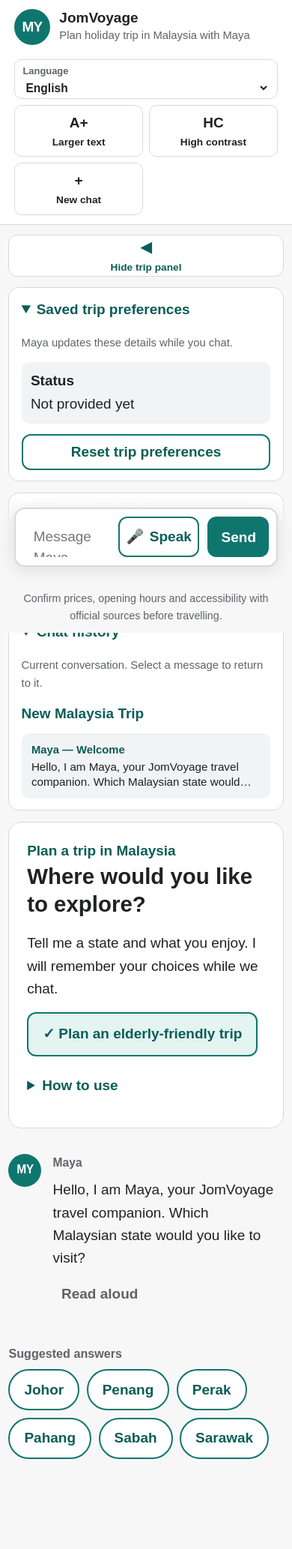
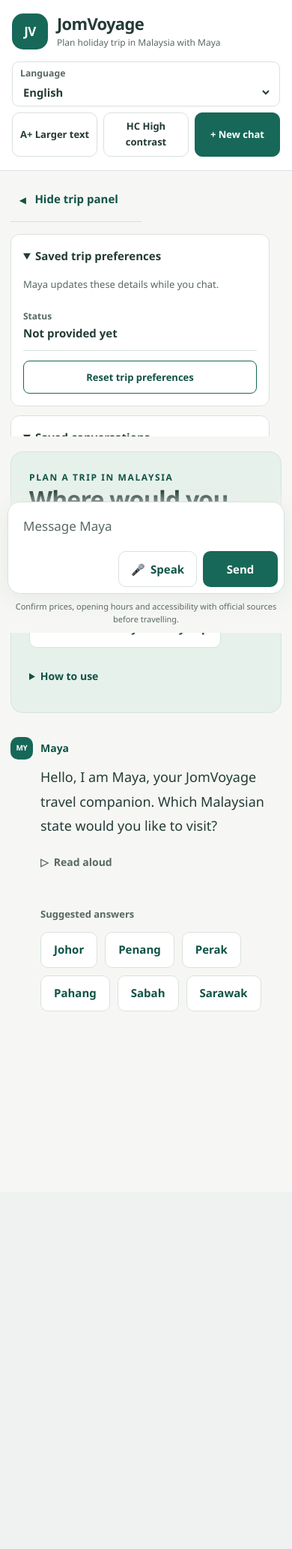
Before and after one commit to HeikinCDS/travel-chatbot, a Flask app: page / in a window 390 px wide. Shown: the top 2066 px of the page at 75% size. After the commit the page ends 1349 px from the top, so only its background shows below. Run offline with Flask 3, Linux system fonts and the light colour scheme; some libraries are stand-ins or nearby versions.

Commit message:
Refresh JomVoyage website design and preserve classic backup

```diff
--- /dev/null
+++ b/static/design.js
@@ -0,0 +1,18 @@
+/* Presentation only. The original design is an offline backup, not a user setting. */
+(() => {
+  // Ignore old design preferences; never change saved conversations or settings.
+  document.documentElement.dataset.design = "modern";
+  document.addEventListener("DOMContentLoaded", () => {
+    // Keep sticky panels and the composer clear of wrapped multilingual controls.
+    if (window.ResizeObserver) {
+      const header = document.querySelector(".top-bar");
+      const composer = document.querySelector(".composer-area");
+      const observer = new ResizeObserver(() => {
+        document.documentElement.style.setProperty("--header-height", `${header.offsetHeight}px`);
+        document.documentElement.style.setProperty("--composer-height", `${composer.offsetHeight}px`);
+      });
+      observer.observe(header);
+      observer.observe(composer);
+    }
+  });
+})();
--- /dev/null
+++ b/static/modern.css
@@ -0,0 +1,186 @@
+/* Optional visual layer. styles.css is the unchanged, recoverable Classic design. */
+:root {
+  --page: #f6f7f4;
+  --surface: #ffffff;
+  --surface-soft: #edf2ee;
+  --text: #243b37;
+  --muted: #596962;
+  --line: #d9e2dc;
+  --accent: #176858;
+  --accent-dark: #105346;
+  --accent-soft: #e7f1eb;
+  --focus: #b87312;
+  --header-height: 100px;
+  --composer-height: 160px;
+  --sidebar-width: 280px;
+  --layout-gap: 32px;
+  font-family: "Segoe UI", Arial, sans-serif;
+  font-size: 18px;
+}
+body { padding-bottom: calc(var(--composer-height) + 32px); line-height: 1.65; }
+button, select, textarea, summary { -webkit-tap-highlight-color: transparent; }
+button, select { touch-action: manipulation; }
+button { transition: background-color .15s, border-color .15s, box-shadow .15s; }
+.top-bar {
+  min-height: 94px;
+  padding: 16px max(24px, calc((100% - 1440px) / 2));
+  gap: 24px;
+  background: var(--surface);
+  backdrop-filter: none;
+}
+.brand { gap: 12px; flex-shrink: 0; }
+.brand-mark { border-radius: 15px; width: 48px; height: 48px; font-size: 17px; }
+.brand strong { font-size: 22px; letter-spacing: -.7px; }
+.brand small { max-width: 260px; font-size: 12px; margin-top: 4px; line-height: 1.4; }
+.accessibility-controls { align-items: stretch; gap: 8px; flex-wrap: wrap; justify-content: flex-end; }
+.language-control { min-width: 132px; padding: 5px 10px; border-radius: 9px; font-weight: 600; }
+.language-control select { min-height: 26px; font-weight: 600; cursor: pointer; }
+.control-button { border: 1px solid var(--line); background: var(--surface); font-size: 14px; font-weight: 600; padding: 10px; }
+#reset-button { background: var(--accent); color: white; padding-inline: 16px; border-color: var(--accent); }
+#reset-button:hover { background: var(--accent-dark); }
+.app-layout {
+  width: min(1440px, calc(100% - 48px));
+  grid-template-columns: var(--sidebar-width) minmax(0, 1fr);
+  gap: var(--layout-gap);
+  margin-top: 28px;
+}
+.sidebar-hidden { --sidebar-width: 180px; }
+.sidebar-hidden .app-layout { width: min(1440px, calc(100% - 48px)); grid-template-columns: var(--sidebar-width) minmax(0, 1fr); }
+.sidebar-region { top: calc(var(--header-height) + 20px); }
+.sidebar-toggle-button { text-align: left; border: 0; border-bottom: 1px solid var(--line); border-radius: 0; background: transparent; padding: 0 12px 12px; margin-bottom: 16px; font-size: 15px; font-weight: 600; }
+.sidebar-toggle-button span:first-child { display: inline-block; margin-right: 8px; font-size: 11px; }
+.trip-sidebar { max-height: calc(100dvh - var(--header-height) - 96px); padding-right: 6px; scrollbar-width: thin; }
+.sidebar-card { padding: 16px; border-radius: 12px; margin-bottom: 14px; }
+.sidebar-card summary { min-height: 40px; font-size: 15px; font-weight: 650; color: var(--text); }
+.sidebar-help, .history-empty { font-size: 13px; line-height: 1.6; }
+.preference-list { gap: 0; }
+.preference-list div { padding: 10px 0; border-radius: 0; border-bottom: 1px solid var(--line); background: transparent; }
+.preference-list dt { color: var(--muted); font-size: 12px; font-weight: 600; }
+.preference-list dd { font-size: 15px; font-weight: 600; }
+.sidebar-reset-button { border-width: 1px; min-height: 44px; font-size: 13px; border-radius: 8px; }
+.current-conversation-title { font-size: 14px; }
+.saved-conversation-item { padding: 10px; background: var(--page); border-radius: 8px; }
+.saved-conversation-item.active { border-width: 1px; background: var(--accent-soft); }
+.saved-conversation-open { font-size: 14px; }
+.saved-conversation-open small { font-size: 12px; }
+.saved-conversation-actions button { min-height: 44px; font-weight: 600; font-size: 12px; }
+.chat-history button { padding: 12px; background: transparent; border-bottom-color: var(--line); border-radius: 6px; }
+.history-speaker { font-size: 13px; }
+.history-preview { font-size: 13px; line-height: 1.55; margin-top: 4px; }
+.conversation-shell { padding: 0 12px; }
+.intro-card {
+  position: relative;
+  display: block;
+  overflow: hidden;
+  padding: 36px;
+  border: 1px solid var(--line);
+  border-radius: 22px;
+  background: var(--accent-soft);
+  margin-bottom: 30px;
+}
+.intro-card > div { position: relative; max-width: 680px; }
+.eyebrow { font-size: 12px; font-weight: 700; letter-spacing: 1.6px; text-transform: uppercase; margin-bottom: 12px; }
+h1 { font-size: clamp(28px, 3.1vw, 43px); line-height: 1.16; letter-spacing: -1.5px; font-weight: 650; max-width: 520px; }
+.intro-card p:not(.eyebrow) { color: var(--muted); font-size: 16px; line-height: 1.65; max-width: 490px; margin-top: 16px; }
+.easy-access-start-button { background: var(--surface); border-width: 1px; border-color: var(--line); border-radius: 10px; padding: 12px 16px; font-size: 15px; font-weight: 650; margin-top: 22px; }
+.help-details { margin-top: 18px; position: relative; }
+.help-details summary { display: list-item; width: fit-content; min-height: 44px; padding-block: 8px; font-size: 14px; font-weight: 600; }
+.help-details p { max-width: 620px !important; }
+.messages { padding: 8px 0; min-height: 180px; }
+.message-row { gap: 14px; margin-bottom: 30px; scroll-margin-top: calc(var(--header-height) + 24px); }
+.assistant-mark { width: 36px; height: 36px; font-size: 12px; border-radius: 12px; }
+.speaker-name { font-size: 14px; color: var(--accent-dark); margin: 3px 0 8px; font-weight: 650; }
+.message-content { max-width: 800px; }
+.assistant-row .message-content.has-recommendations { max-width: calc(100% - 50px); }
+.assistant-message { line-height: 1.8; }
+.user-message { background: var(--accent-soft); border: 1px solid var(--line); border-radius: 16px 16px 4px 16px; padding: 14px 20px; }
+.speak-button { font-size: 14px; padding-inline: 0; font-weight: 600; margin-top: 6px; }
+.speak-button::before { content: "\25B7"; margin-right: 7px; }
+.recommendations { gap: 16px; grid-template-columns: repeat(auto-fit, minmax(min(220px, 100%), 1fr)); margin-top: 18px; align-items: start; }
+.recommendation-card { min-width: 0; overflow: hidden; padding: 20px; border-radius: 16px; box-shadow: 0 3px 14px #203c3010; overflow-wrap: anywhere; }
+.recommendation-card h3 { font-size: 20px; line-height: 1.4; font-weight: 650; letter-spacing: -.3px; }
+.recommendation-card p { font-size: 16px; line-height: 1.7; }
+.recommendation-card h3 + p { color: var(--muted); font-size: 14px; }
+.recommendation-image { margin: -20px -20px 18px; }
+.recommendation-image img { aspect-ratio: 16/10; border-radius: 0; }
+.recommendation-image figcaption { padding: 8px 20px 0; font-size: 12px; }
+.recommendation-card a { font-weight: 600; text-underline-offset: 3px; }
+.recommendation-facts { font-size: 15px; padding-left: 20px; }
+.accessibility-feature { grid-template-columns: minmax(0, 1fr) minmax(0, 1fr); font-size: 13px; padding: 9px; }
+.accessibility-feature dd { overflow-wrap: anywhere; }
+.accessibility-reason, .accessibility-note { border-radius: 0 8px 8px 0; }
+.source-links { font-size: 14px; border-top: 1px solid var(--line); padding-top: 12px; }
+.source-links a { min-height: 32px; padding-block: 3px; }
+.choice-area { margin-left: 50px; }
+.choice-area h2 { font-size: 13px; font-weight: 600; margin-bottom: 12px; }
+.quick-replies { gap: 10px; }
+.quick-replies button { border-width: 1px; border-color: var(--line); border-radius: 10px; font-size: 15px; font-weight: 600; padding: 10px 17px; min-height: 48px; }
+.quick-replies button:hover { border-color: var(--accent); }
+.composer-area, .sidebar-hidden .composer-area {
+  left: calc(max(24px, (100vw - 1440px) / 2) + var(--sidebar-width) + var(--layout-gap) + 12px);
+  right: calc(max(24px, (100vw - 1440px) / 2) + 12px);
+  padding: 20px 0 12px;
+  background: linear-gradient(transparent, var(--page) 18%);
+}
+.chat-form { width: 100%; max-width: 1000px; padding: 9px; border-width: 1px; border-radius: 17px; gap: 10px; box-shadow: 0 6px 30px #223c3012; align-items: center; }
+.chat-form textarea { font-size: 17px; min-width: 0; padding-inline: 12px; }
+.chat-form textarea::placeholder { color: var(--muted); opacity: 1; }
+.voice-input-button, .send-button { height: 52px; min-width: 94px; border-radius: 10px; flex-shrink: 0; font-size: 15px; font-weight: 650; padding: 10px 16px; }
+.voice-input-button { border-width: 1px; border-color: var(--line); }
+.form-status { font-size: 14px; width: 100%; }
+.form-status:empty { min-height: 8px; margin: 0; }
+.safety-note { font-size: 12px; max-width: 700px; line-height: 1.5; }
+button:focus-visible, textarea:focus-visible, select:focus-visible, summary:focus-visible, a:focus-visible { outline: 3px solid var(--focus); outline-offset: 3px; }
+.large-text .assistant-message, .large-text .user-message { font-size: 1.22rem; }
+.large-text .sidebar-card, .large-text .sidebar-card p, .large-text .sidebar-card summary,
+.large-text .preference-list dt, .large-text .preference-list dd, .large-text .history-speaker,
+.large-text .history-preview, .large-text .recommendation-card p, .large-text .recommendation-facts,
+.large-text .accessibility-feature, .large-text .quick-replies button, .large-text .control-button,
+.large-text .chat-form textarea, .large-text .intro-card p, .large-text .speak-button { font-size: 1.08rem; }
+.large-text .history-speaker { white-space: normal; }
+.high-contrast #reset-button, .high-contrast .easy-access-start-button:hover,
+.high-contrast .voice-input-button.is-listening { color: #000; }
+.high-contrast .recommendation-card { box-shadow: none; }
+@media (min-width: 1001px) and (max-width: 1250px) {
+  :root { --sidebar-width: 245px; --layout-gap: 20px; }
+  .top-bar { flex-wrap: wrap; gap: 14px; }
+  .accessibility-controls { margin-left: auto; }
+}
+@media (max-width: 1000px) {
+  .top-bar { position: relative; flex-direction: column; align-items: stretch; padding: 20px 24px; gap: 16px; }
+  .accessibility-controls { justify-content: flex-start; }
+  .app-layout, .sidebar-hidden .app-layout { display: block; width: calc(100% - 40px); margin-top: 20px; }
+  .sidebar-region { position: static; }
+  .sidebar-toggle-button { width: auto; min-width: 175px; }
+  .trip-sidebar { display: grid; grid-template-columns: repeat(2, minmax(0, 1fr)); max-height: 300px; overflow-y: auto; gap: 12px; margin-bottom: 20px; }
+  .sidebar-card { margin: 0; }
+  .conversation-shell { padding: 0; }
+  .composer-area, .sidebar-hidden .composer-area { left: 20px; right: 20px; padding: 16px 0 10px; }
+  .message-row { scroll-margin-top: 20px; }
+}
+@media (max-width: 600px) {
+  .top-bar { padding: 18px 16px; }
+  .brand small { max-width: none; }
+  .accessibility-controls { display: grid; grid-template-columns: repeat(6, minmax(0, 1fr)); gap: 8px; }
+  .language-control { grid-column: 1 / -1; min-width: 0; }
+  .control-button { grid-column: span 2; padding: 7px 4px; font-size: 13px; border: 1px solid var(--line); }
+  .control-label { display: inline; font-size: inherit; }
+  .app-layout, .sidebar-hidden .app-layout { width: calc(100% - 28px); }
+  .trip-sidebar { display: block; max-height: 270px; }
+  .sidebar-card { margin-bottom: 12px; }
+  .intro-card { padding: 24px; border-radius: 16px; margin-bottom: 24px; }
+  h1 { font-size: 32px; letter-spacing: -.8px; }
+  .intro-card p:not(.eyebrow) { font-size: 16px; }
+  .message-row { gap: 10px; }
+  .assistant-mark { width: 30px; height: 30px; border-radius: 10px; font-size: 10px; }
+  .message-content, .assistant-row .message-content.has-recommendations { max-width: calc(100% - 40px); }
+  .user-message { max-width: 100%; padding: 12px 16px; }
+  .choice-area { margin-left: 40px; }
+  .recommendations { grid-template-columns: 1fr; }
+  .composer-area, .sidebar-hidden .composer-area { left: 10px; right: 10px; }
+  .chat-form { flex-wrap: wrap; justify-content: flex-end; gap: 8px; padding: 8px; }
+  .chat-form textarea { flex: 1 0 100%; min-height: 48px; }
+  .voice-input-button, .send-button { min-width: 100px; height: 48px; }
+  .safety-note { font-size: 11px; padding-inline: 8px; }
+}
+@media (prefers-reduced-motion: reduce) { button { transition: none; } }
--- a/templates/index.html
+++ b/templates/index.html
@@ -6,13 +6,15 @@
   <meta name="description" content="JomVoyage is an elderly-friendly AI travel companion for discovering Malaysian attractions.">
   <title>JomVoyage | Meet Maya</title>
   <link rel="stylesheet" href="{{ url_for('static', filename='styles.css', v='20260825a') }}">
+  <link id="modern-design-styles" rel="stylesheet" href="{{ url_for('static', filename='modern.css', v='20260902b') }}">
+  <script src="{{ url_for('static', filename='design.js', v='20260902b') }}"></script>
 </head>
 <body>
   <a class="skip-link" href="#message-input">Skip to the message box</a>
 
   <header class="top-bar">
     <a class="brand" href="/" aria-label="JomVoyage home">
-      <span class="brand-mark" aria-hidden="true">MY</span>
+      <span class="brand-mark" aria-hidden="true">JV</span>
       <span>
         <strong>JomVoyage</strong>
         <small data-i18n="brandSubtitle">Plan holiday trip in Malaysia with Maya</small>
```
Also changed, not shown: DESIGN_OPTIONS.md (added, +45 -0 lines), tests/design.test.cjs (added, +53 -0 lines), tests/test_app.py (+18 -0 lines), 1 other file.
